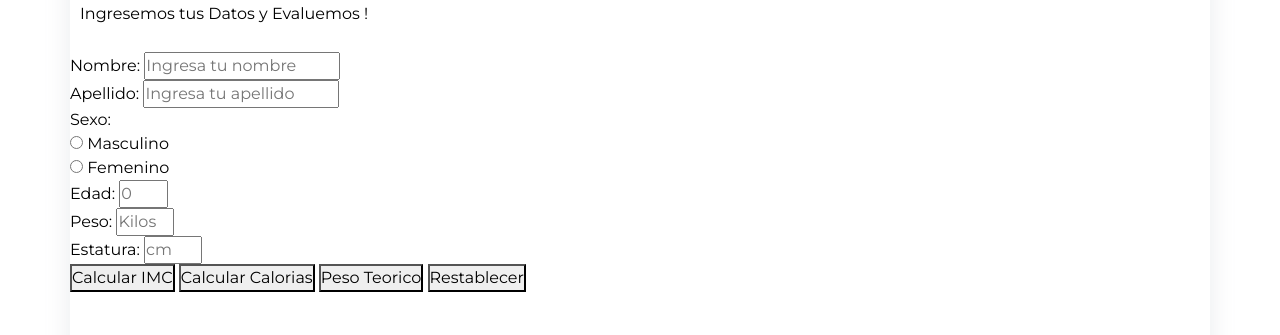
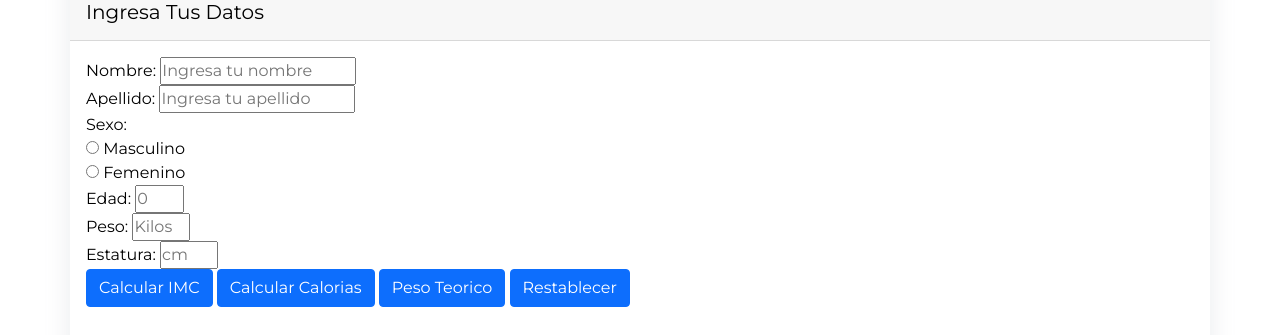
Before and after one commit to pbcarloz/NutriAs, a plain HTML site: page forms.html in a window 1280 px wide. Shown: the part 130-465 px from the top of the page. Drawn offline with nearby package versions, Linux system fonts and the light colour scheme; some packages are replaced by stand-ins of ours; a script that the page names is missing.

Commit message:
Dom manipulation update

```diff
--- a/forms.html
+++ b/forms.html
@@ -59,45 +59,44 @@
     <section class="career-section" id="experiencia">
         <div class="career-content">
             <h2 class="glow">Evaluate Rapidamente !</h2>
-            <!-- <img src="media/imc.jpg" alt="indice de masa corporal" class="img-thumbnail" > -->
-            <p> Ingresemos tus Datos y Evaluemos !
-            </p>
-
-            <form action="" method="get" id="form">
-                <div>
+            <div class="card-header">
+                <h5>Ingresa Tus Datos</h4>
+            </div>
+            <form action="" method="get" id="form" class="card-body">
+                <div class="form-group">
                     <label for="nombrep">Nombre: </label>
                     <input type="text" id="nombrep" name="nombrep" placeholder="Ingresa tu nombre" required>
                 </div>
-                <div>
+                <div class="form-group">
                     <label for="apellido">Apellido: </label>
                     <input type="text" id="apellido" name="apellido" placeholder="Ingresa tu apellido" required>
                 </div>
-                <div>
+                <div class="form-group">
                     <label for="sexo">Sexo: </label><br>
                     <input type="radio" id="masculino" name="sexo" value="masculino">
                     <label for="masculino">Masculino</label><br>
                     <input type="radio" id="femenino" name="sexo" value="femenino">
                     <label for="femenino">Femenino</label> <br>
-                </div>
+                </div >
 
-                <div>
+                <div class="form-group">
                     <label for="edad">Edad: </label>
                     <input type="number" id="edad" name="edad" placeholder="0" size="2" min="1" max="99"   required>
                 </div>
 
-                <div>
+                <div class="form-group">
                     <label for="peso">Peso: </label>
                     <input type="number" id="peso" name="peso" placeholder="Kilos" size="2" min="1" max="150"   required>
-                </div>
+                </div  >
 
-                <div>
+                <div class="form-group">
                     <label for="estatura">Estatura: </label>
                     <input type="number" id="estatura" name="estatura" placeholder="cm" size="3" min="30" max="220"   required>
                 </div>
-                <button type="" id="calculoImc">Calcular IMC</button>
-                <button type="" id="calculoCaloria">Calcular Calorias</button>
-                <button type="" id="pesoTeorico">Peso Teorico</button>
-                <button type="reset">Restablecer</button>
+                <button type="" id="calculoImc" class="btn btn-primary">Calcular IMC</button>
+                <button type="" id="calculoCaloria" class="btn btn-primary">Calcular Calorias</button>
+                <button type="" id="pesoTeorico" class="btn btn-primary">Peso Teorico</button>
+                <button type="reset" class="btn btn-primary">Restablecer</button>
             </form>
 
 
```
